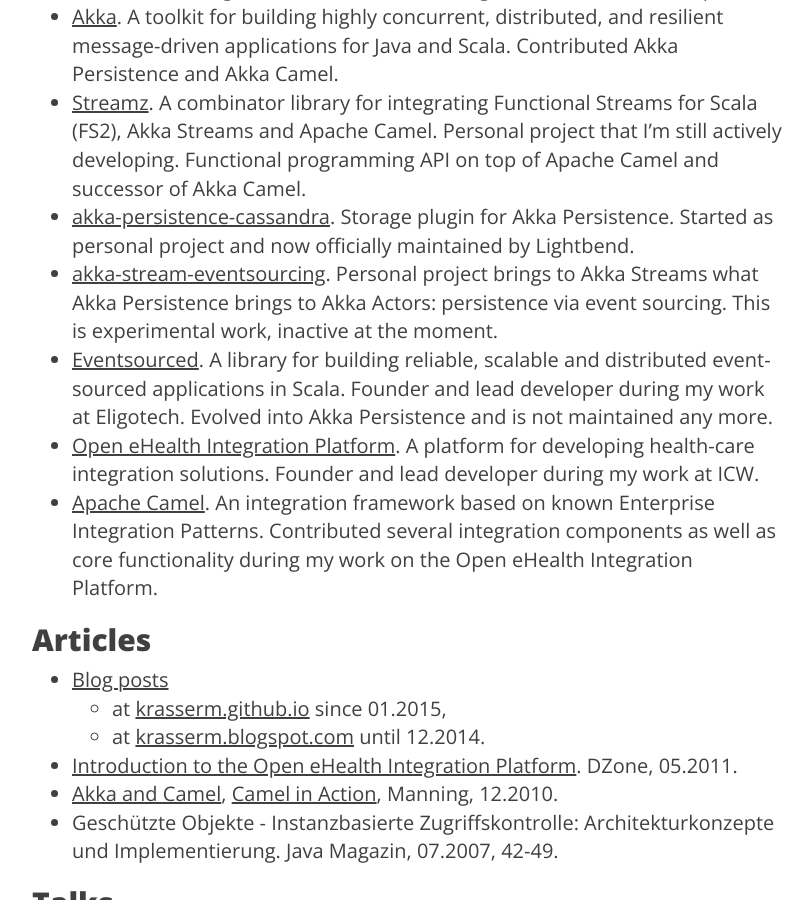
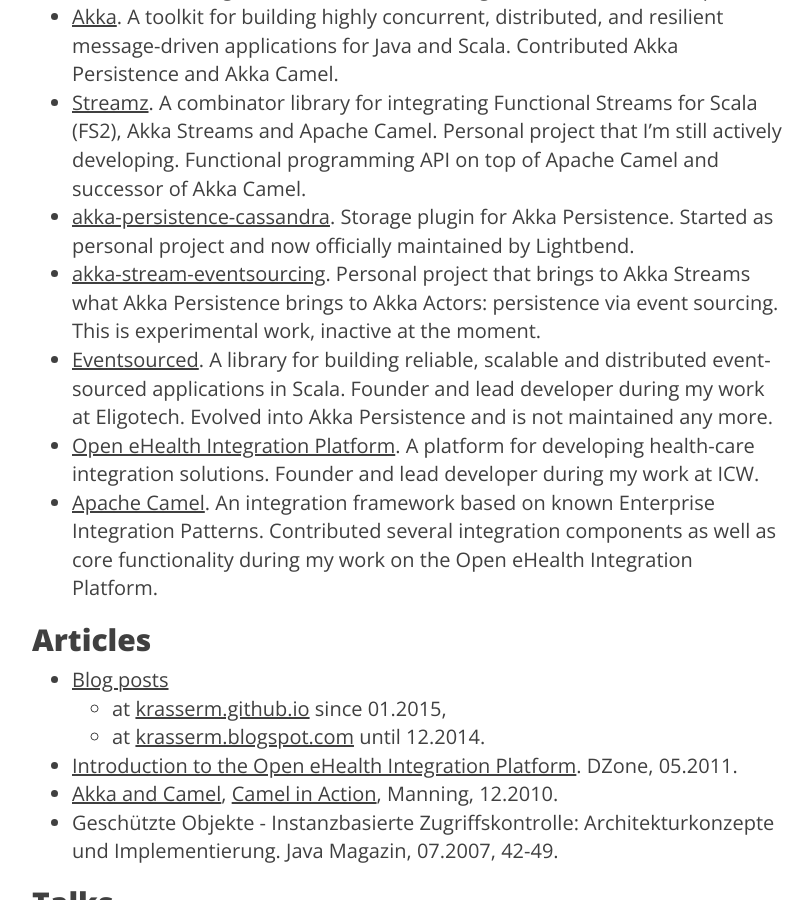
Before and after one commit to krasserm/krasserm.github.io, a Jekyll site: the page built from resume.md, in a window 1280 px wide and 900 px high, scrolled down 4368 px. Shown: the whole window, without its empty margins (233-1045 px from the left). Built offline with Jekyll 4.4.1, drawn with Linux system fonts in a browser that asks for light colours.

Commit message:
Minor edit

```diff
--- a/resume.md
+++ b/resume.md
@@ -145,7 +145,7 @@
 Apache Camel and successor of Akka Camel.
 - [akka-persistence-cassandra](https://github.com/akka/akka-persistence-cassandra). Storage plugin for Akka Persistence.
 Started as personal project and now officially maintained by Lightbend.
-- [akka-stream-eventsourcing](https://github.com/krasserm/akka-stream-eventsourcing). Personal project brings to Akka
+- [akka-stream-eventsourcing](https://github.com/krasserm/akka-stream-eventsourcing). Personal project that brings to Akka
 Streams what Akka Persistence brings to Akka Actors: persistence via event sourcing. This is experimental work, inactive
 at the moment.
 - [Eventsourced](https://github.com/eligosource/eventsourced). A library for building reliable, scalable and distributed
```
